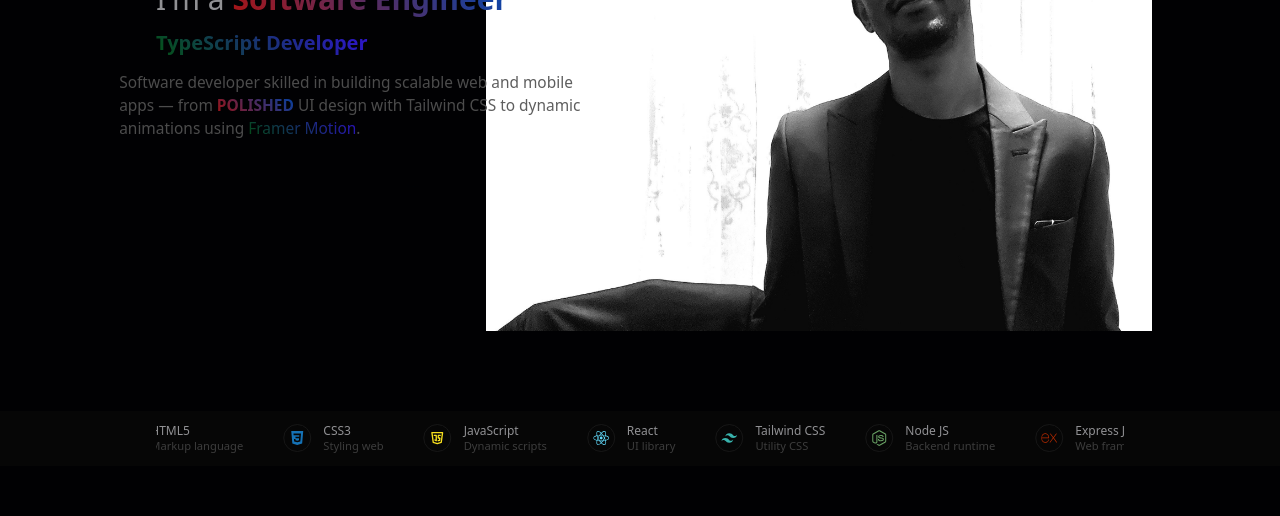
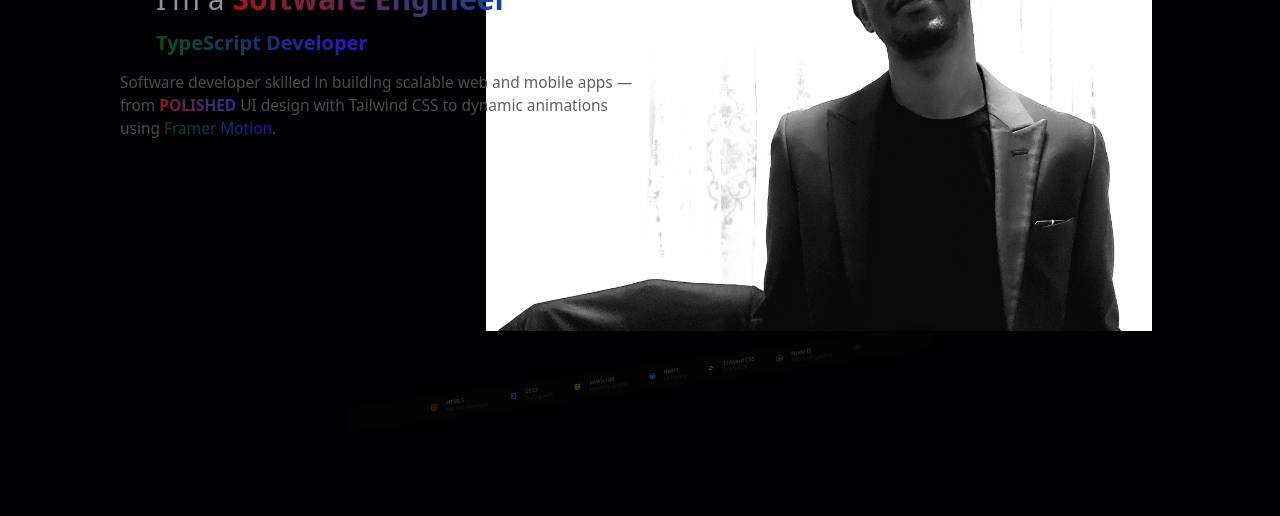
Before and after one commit to addispic/portfolio, a React (Vite) app in the folder client/: page / in a window 1280 px wide. Shown: the part 201-717 px from the top of the page. Built offline with nearby package versions, Linux system fonts and the light colour scheme.

Commit message:
some changess

```diff
--- a/client/src/components/home/Intro.tsx
+++ b/client/src/components/home/Intro.tsx
@@ -28,7 +28,7 @@ export default function Intro() {
       scale: 1,
       transition: {
         delay: 1,
-        duration: 3,
+        duration: 1.5,
       },
     },
   };
@@ -136,7 +136,7 @@ export default function Intro() {
           >
             TypeScript Developer
           </motion.p>
-          <motion.p variants={scv} className="md:max-w-[50%] text-neutral-600">
+          <motion.p variants={scv} className="md:max-w-[55%] text-neutral-600">
             Software developer skilled in building scalable web and mobile apps
             — from{" "}
             <span className="uppercase font-bold gradient-red-blue">
--- a/client/src/components/home/Projects.tsx
+++ b/client/src/components/home/Projects.tsx
@@ -1,4 +1,5 @@
 import { useState } from "react";
+import { delay, motion } from "motion/react";
 // icons
 import { SiSky } from "react-icons/si";
 import { PiLinkSimpleFill } from "react-icons/pi";
@@ -32,15 +33,41 @@ export default function Projects() {
     <div className="mt-24">
       <div className="con-width">
         <div className="flex items-center justify-center">
-          <h3 className="text-center w-max text-lg sm:text-xl md:text-2xl lg:text-3xl relative after:absolute after:left-0 after:-bottom-1.5 after:h-[.1rem] after:w-[25%] after:rounded-full after:bg-pr cursor-pointer after:transition-all after:ease-in-out after:duration-300 hover:after:w-[50%]">
+          <motion.h3
+            initial={{ opacity: 0, scale: 0 }}
+            whileInView={{
+              opacity: 1,
+              scale: 1,
+              transition: {
+                duration: 1.5,
+                // type: "spring",
+                // stiffness: 70,
+              },
+            }}
+            className="text-center w-max text-lg sm:text-xl md:text-2xl lg:text-3xl relative after:absolute after:left-0 after:-bottom-1.5 after:h-[.1rem] after:w-[25%] after:rounded-full after:bg-pr cursor-pointer after:transition-all after:ease-in-out after:duration-300 hover:after:w-[50%]"
+          >
             Projects
-          </h3>
+          </motion.h3>
         </div>
-        <p className="mt-10 max-w-3xl mx-auto text-center">
+        <motion.p
+          initial={{
+            scale: 0,
+            opacity: 0,
+          }}
+          whileInView={{
+            scale: 1,
+            opacity: 1,
+            transition: {
+              duration: 1.5,
+              delay: 1,
+            },
+          }}
+          className="mt-10 max-w-3xl mx-auto text-center"
+        >
           Some of the projects I’ve worked on, using various technologies
           including React, Next.js, Express, MongoDB, Tailwind CSS, and
           Socket.IO.
-        </p>
+        </motion.p>
         <div className="flex items-center justify-center gap-16 mt-10">
           {projects.map((item, index) => {
             return (
--- a/client/src/components/home/Shows.jsx
+++ b/client/src/components/home/Shows.jsx
@@ -1,4 +1,5 @@
 import { useMemo, useState } from "react";
+import { motion } from "motion/react";
 // swiper
 import { Swiper, SwiperSlide } from "swiper/react";
 import { Pagination, Autoplay } from "swiper/modules";
@@ -134,8 +135,22 @@ export default function Shows() {
       },
     },
   };
+
   return (
-    <div className="mt-24">
+    <motion.div
+      initial={{
+        scale: 0,
+        opacity: 0,
+      }}
+      whileInView={{
+        scale: 1,
+        opacity: 1,
+        transition: {
+          duration: 1.5,
+        },
+      }}
+      className="mt-24"
+    >
       <div className="con-width">
         <Swiper
           modules={[Pagination, Autoplay]}
@@ -250,6 +265,6 @@ export default function Shows() {
         </Swiper>
         <div className="latest-news-pagination-bullet w-full" />
       </div>
-    </div>
+    </motion.div>
   );
 }
--- a/client/src/components/home/Software.tsx
+++ b/client/src/components/home/Software.tsx
@@ -1,4 +1,6 @@
 import { useState } from "react";
+import { motion } from "motion/react";
+import type { Variants } from "motion/react";
 
 // icons
 import { FaLaptopCode } from "react-icons/fa";
@@ -30,29 +32,96 @@ export default function Software({
     },
   ]);
 
+  const fv: Variants = {
+    hidden: {
+      opacity: 0,
+    },
+    visible: {
+      opacity: 1,
+      transition: {
+        delay: 1,
+        staggerChildren: 1.5,
+      },
+    },
+  };
+  const sv1: Variants = {
+    hidden: {
+      scaleX: 0,
+      originX: 0,
+    },
+    visible: {
+      originX: 0,
+      scaleX: 1,
+      transition: {
+        duration: 1.5,
+      },
+    },
+  };
+  const sv2: Variants = {
+    hidden: {
+      opacity: 0,
+    },
+    visible: {
+      opacity: 1,
+      transition: {
+        staggerChildren: 0.5,
+      },
+    },
+  };
+  const tv: Variants = {
+    hidden: {
+      x: "100vw",
+      opacity: 0,
+      scale: 0,
+    },
+    visible: {
+      x: 0,
+      opacity: 1,
+      scale: 1,
+      transition: {
+        duration: 1.5,
+      },
+    },
+  };
+
   return (
     <div className="mt-36">
       {/* content */}
-      <div className="con-width grid grid-cols-2 gap-12">
-        <div className="h-full overflow-hidden rounded-xl">
+      <motion.div
+        variants={fv}
+        initial={"hidden"}
+        whileInView={"visible"}
+        className="con-width grid grid-cols-1 md:grid-cols-2 gap-12"
+      >
+        <motion.div
+          variants={sv1}
+          className="h-full overflow-hidden rounded-xl"
+        >
           <img
             className="w-full h-full object-center object-cover"
             src="/images/personal/dark-fixed.jpg"
             alt=""
           />
-        </div>
-        <div>
-          <h3 className="w-max text-lg sm:text-xl md:text-2xl lg:text-3xl relative after:absolute after:left-0 after:-bottom-1.5 after:h-[.1rem] after:w-[25%] after:rounded-full after:bg-pr cursor-pointer after:transition-all after:ease-in-out after:duration-300 hover:after:w-[50%]">
+        </motion.div>
+        <motion.div variants={sv2} initial={"hidden"} whileInView={"visible"}>
+          <motion.h3
+            variants={tv}
+            className="w-max text-lg sm:text-xl md:text-2xl lg:text-3xl relative after:absolute after:left-0 after:-bottom-1.5 after:h-[.1rem] after:w-[25%] after:rounded-full after:bg-pr cursor-pointer after:transition-all after:ease-in-out after:duration-300 hover:after:w-[50%]"
+          >
             Web & Mobile Solutions
-          </h3>
-          <p className="text-neutral-500 my-5">
+          </motion.h3>
+          <motion.p variants={tv} className="text-neutral-500 my-5">
             Building scalable web and mobile applications with seamless user
             experiences, including smooth integration of third-party APIs and
             SDKs to extend functionality.
-          </p>
+          </motion.p>
           {software.map((item, index) => {
             return (
-              <div key={item.title} className="mt-5 flex items-center gap-5">
+              <motion.div
+                variants={tv}
+                key={item.title}
+                className="mt-5 flex items-center gap-5"
+              >
                 {/* icon */}
                 <div className="shrink-0 w-10 aspect-square rounded-full flex items-center justify-center bg-pr/50 text-white">
                   <item.icon className="text-xl" />
@@ -62,18 +131,19 @@ export default function Software({
                   <h3 className=" font-medium mb-1 text-pr/75">{item.title}</h3>
                   <p className="text-sm">{item.text}</p>
                 </div>
-              </div>
+              </motion.div>
             );
           })}
-          <button
+          <motion.button
+            variants={tv}
             className="mt-7 w-max flex items-center gap-x-1.5 px-3 py-1 rounded-sm text-sm border border-neutral-900 text-neutral-600 transition-colors ease-in-out duration-300 hover:text-pr hover:border-pr cursor-pointer"
             onClick={scrollHandler}
           >
             <span>Projects</span>
             <FiArrowRight className="text-lg" />
-          </button>
-        </div>
-      </div>
+          </motion.button>
+        </motion.div>
+      </motion.div>
     </div>
   );
 }
--- a/client/src/components/home/Tools.tsx
+++ b/client/src/components/home/Tools.tsx
@@ -1,5 +1,6 @@
 import { useState } from "react";
 import Marquee from "react-fast-marquee";
+import { motion } from "motion/react";
 
 // icons
 import { GrHtml5 } from "react-icons/gr";
@@ -108,7 +109,19 @@ export default function Tools() {
   ]);
 
   return (
-    <div className="bg-dark-2 mt-20">
+    <motion.div
+      initial={{ opacity: 0, scale: 0, skewY: -15 }}
+      whileInView={{
+        opacity: 1,
+        scale: 1,
+        skewY: 0,
+        transition: {
+          delay: 5,
+          duration: 1.5,
+        },
+      }}
+      className="bg-dark-2 mt-5"
+    >
       <div className="con-width py-3 relative">
         {/* left */}
         {/* <div className="absolute left-0 top-0 w-24 z-20 h-full bg-gradient-to-r from-dark-2 to-transparent" /> */}
@@ -135,6 +148,6 @@ export default function Tools() {
           })}
         </Marquee>
       </div>
-    </div>
+    </motion.div>
   );
 }
```
